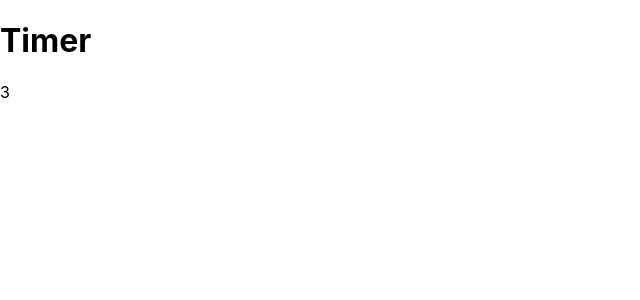
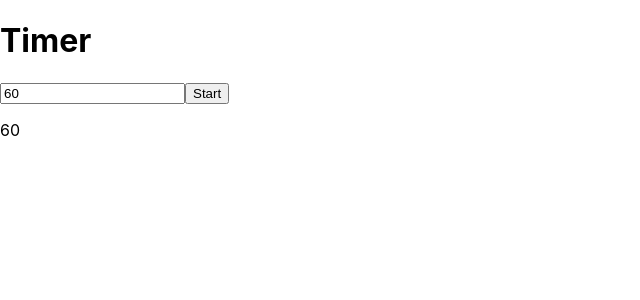
Before and after one commit to sekibuuun/React_timer, a React (Create React App) app in the folder frontend/: page / in a window 1280 px wide. Shown: the top 300 px of the page, without its empty margins (0-640 px from the left). Built offline with nearby package versions, Linux system fonts and the light colour scheme.

Commit message:
feat: 秒数を手動で設定

```diff
--- a/frontend/src/components/Timer.tsx
+++ b/frontend/src/components/Timer.tsx
@@ -2,15 +2,22 @@ import React, { useEffect, useState } from 'react';
 
 function Timer () {
   const [isStarted, setIsStarted] = useState<boolean>(false)
-  const [now, setNow] = useState<number>(new Date().getTime())
-  const [duration, setDuration] = useState<number>(10)
+  const [now, setNow] = useState<Date>(new Date())
+  const [duration, setDuration] = useState<number>(60)
 
   useEffect(() => {
-    setInterval(() => {
-      setDuration(duration - Math.floor((new Date().getTime() - now) / 1000))
-    },1000)
-    console.log('Timer component mounted')
-  }, [])
+    if (isStarted) {
+      setInterval(() => {
+        setDuration(duration - Math.floor((new Date().getTime() - now.getTime()) / 1000))
+      },1000)
+      console.log('Timer component mounted')
+    }
+  }, [isStarted])
+
+  const startTimer = () => {
+    setIsStarted(true)
+    setNow(new Date())
+  }
 
   if (duration <= 0) {
     return (
@@ -23,6 +30,13 @@ function Timer () {
     return (
       <div>
         <h1>Timer</h1>
+        {isStarted ?
+          null :
+          <div>
+            <input type="number" value={duration} onChange={(e) => setDuration(parseInt(e.target.value))}/>
+            <button onClick={() => startTimer()}>Start</button>
+          </div>
+        }
         <p>{duration}</p>
       </div>
     )
```
